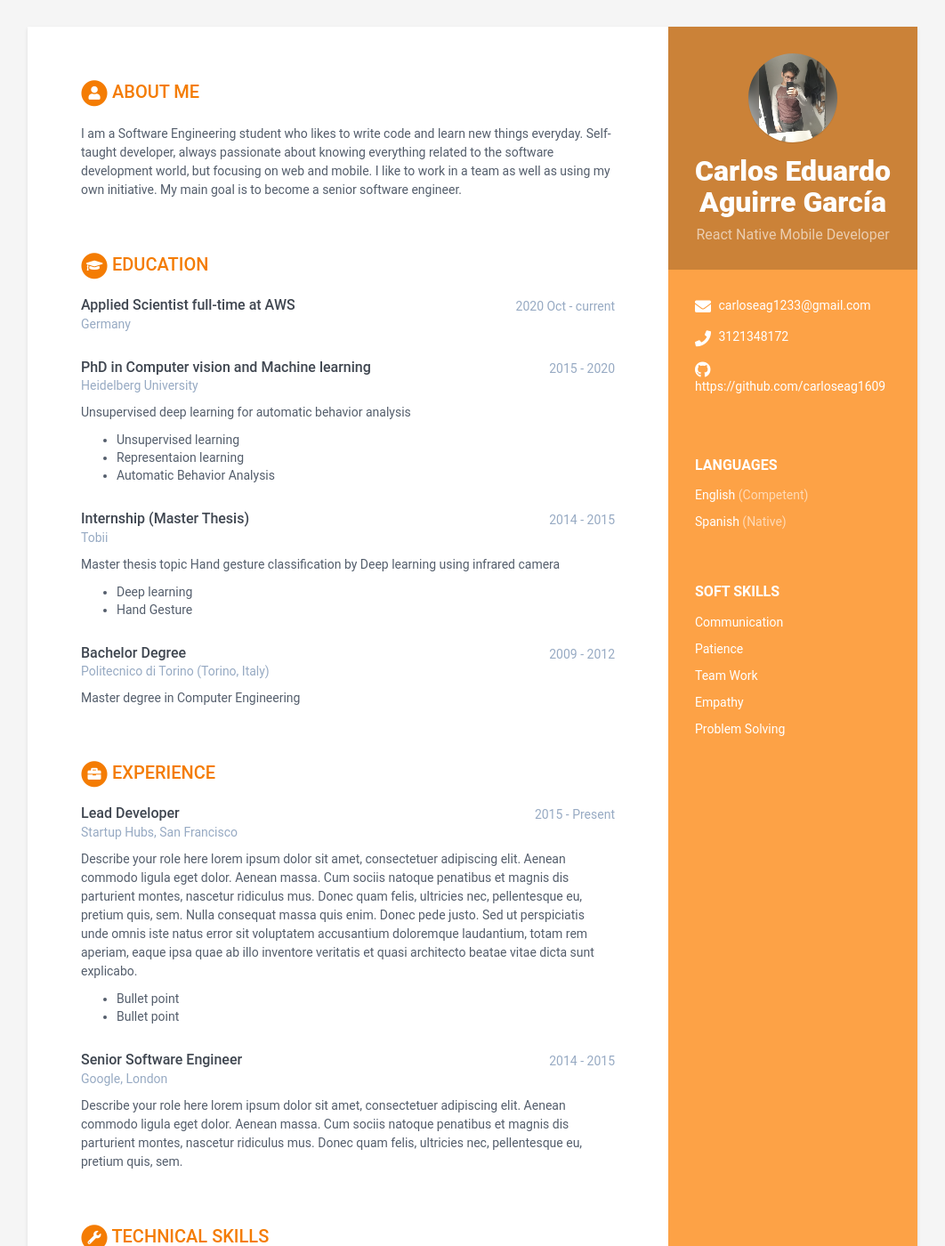
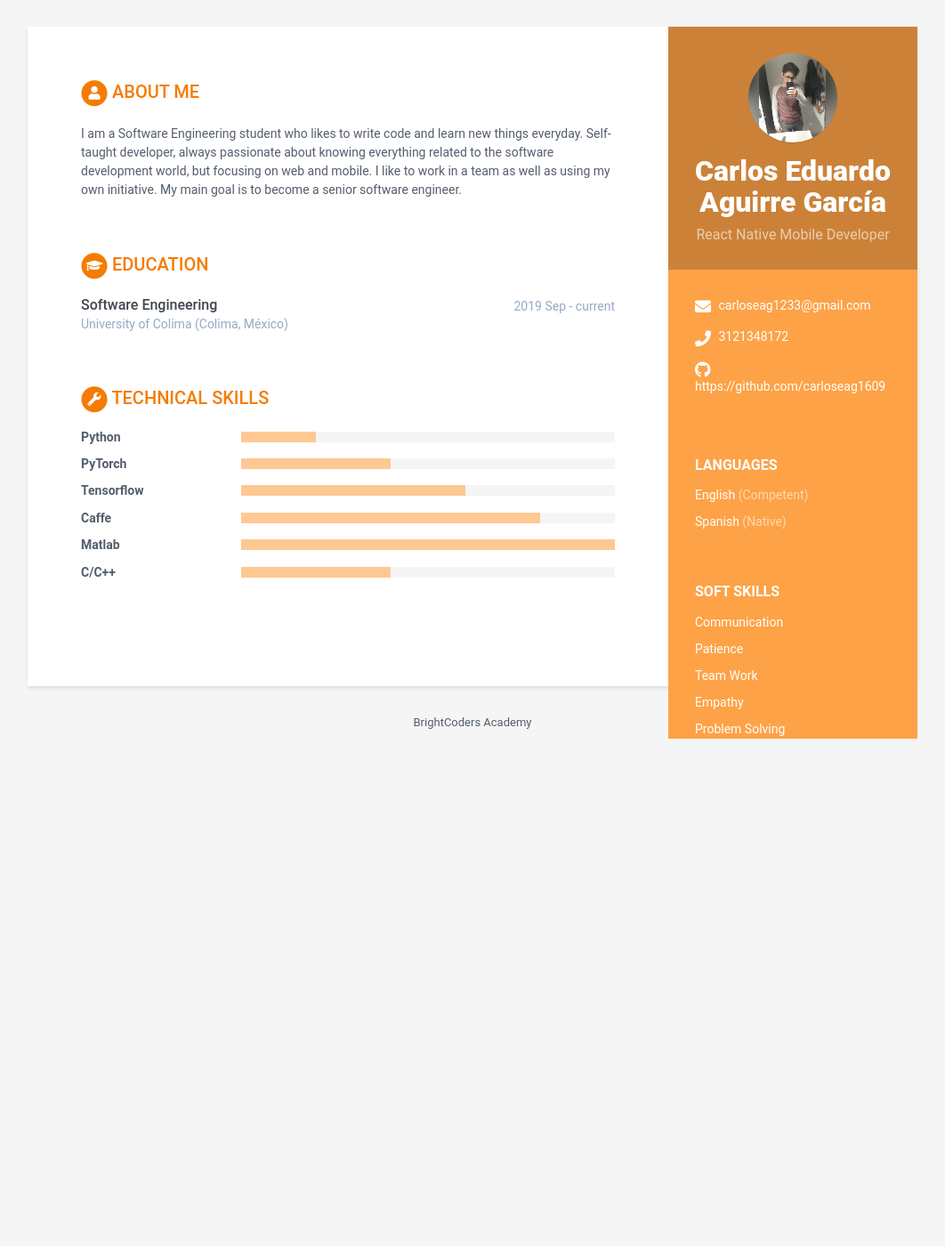
Before and after one commit to BC-MAY-21-RN/kata-resume-carloseag1609, a Jekyll site: the page built from index.html, in a window 1280 px wide and 1400 px high. Shown: the whole window at 89% size, without its empty margins (109-1171 px from the left). Built offline with Jekyll 4.4.1, drawn with Linux system fonts in a browser that asks for light colours.

Commit message:
Add education section

```diff
--- a/_data/data.yml
+++ b/_data/data.yml
@@ -57,63 +57,10 @@ career-profile:
 
 # Registra aquí tus estudios. Agrega o elimina según sea necesario
 educationcomplete:
-  - degree: Applied Scientist full-time at AWS
-    university: Germany
-    time: 2020 Oct - current
+  - degree: Software Engineering
+    university: University of Colima (Colima, México)
+    time: 2019 Sep - current
     details: |
-
-  - degree: PhD in Computer vision and Machine learning
-    university: Heidelberg University
-    time: 2015 - 2020
-    details: |
-      Unsupervised deep learning for automatic behavior analysis
-
-        - Unsupervised learning
-        - Representaion learning
-        - Automatic Behavior Analysis
-
-  - degree: Internship (Master Thesis)
-    university: Tobii
-    time: 2014 - 2015
-    details: |
-      Master thesis topic Hand gesture classification by Deep learning using infrared camera
-
-        - Deep learning
-        - Hand Gesture
-
-  - degree: Bachelor Degree
-    university: Politecnico di Torino (Torino, Italy)
-    time: 2009 - 2012
-    details: |
-      Master degree in Computer Engineering
-
-# Registra aquí tu experiencia. Agrega o elimina según sea necesario
-experiences:
-  - role: Lead Developer
-    time: 2015 - Present
-    company: Startup Hubs, San Francisco
-    details: |
-      Describe your role here lorem ipsum dolor sit amet, consectetuer
-      adipiscing elit. Aenean commodo ligula eget dolor. Aenean massa.
-      Cum sociis natoque penatibus et magnis dis parturient montes,
-      nascetur ridiculus mus. Donec quam felis, ultricies nec,
-      pellentesque eu, pretium quis, sem. Nulla consequat massa quis
-      enim. Donec pede justo. Sed ut perspiciatis unde omnis iste natus
-      error sit voluptatem accusantium doloremque laudantium, totam rem
-      aperiam, eaque ipsa quae ab illo inventore veritatis et quasi
-      architecto beatae vitae dicta sunt explicabo.
-        - Bullet point
-        - Bullet point
-
-  - role: Senior Software Engineer
-    time: 2014 - 2015
-    company: Google, London
-    details: |
-      Describe your role here lorem ipsum dolor sit amet, consectetuer
-      adipiscing elit. Aenean commodo ligula eget dolor. Aenean massa.
-      Cum sociis natoque penatibus et magnis dis parturient montes,
-      nascetur ridiculus mus. Donec quam felis, ultricies nec,
-      pellentesque eu, pretium quis, sem.
 
 # Registra aquí tus habilidades técnicas, para level utiliza:
 # 20% para Novice
```
